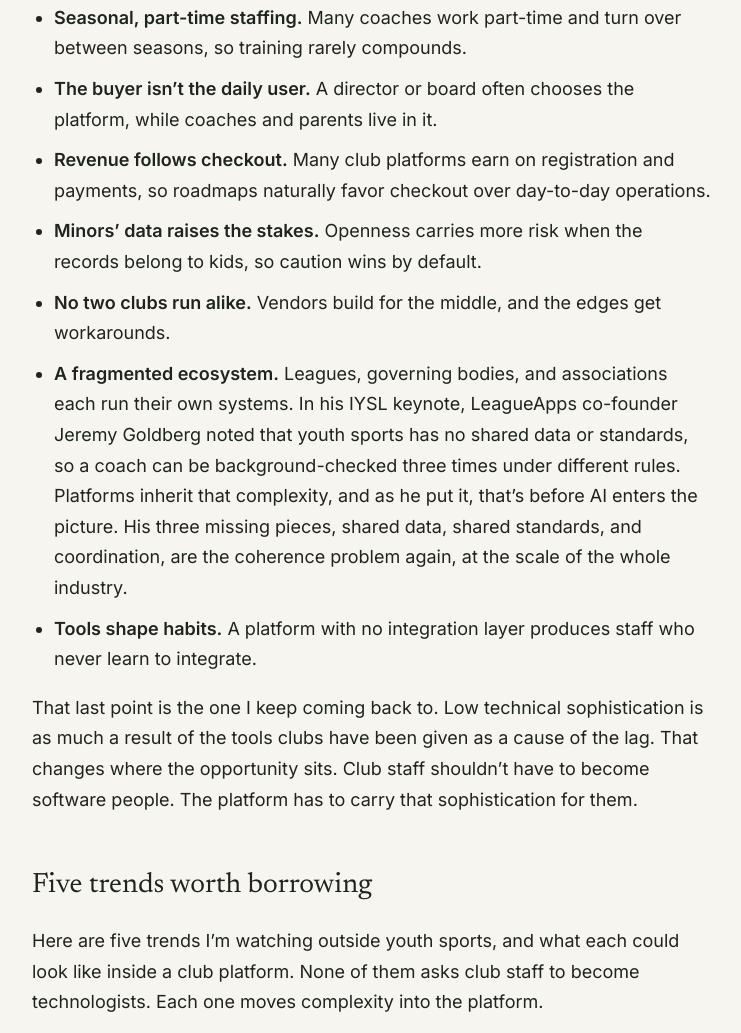
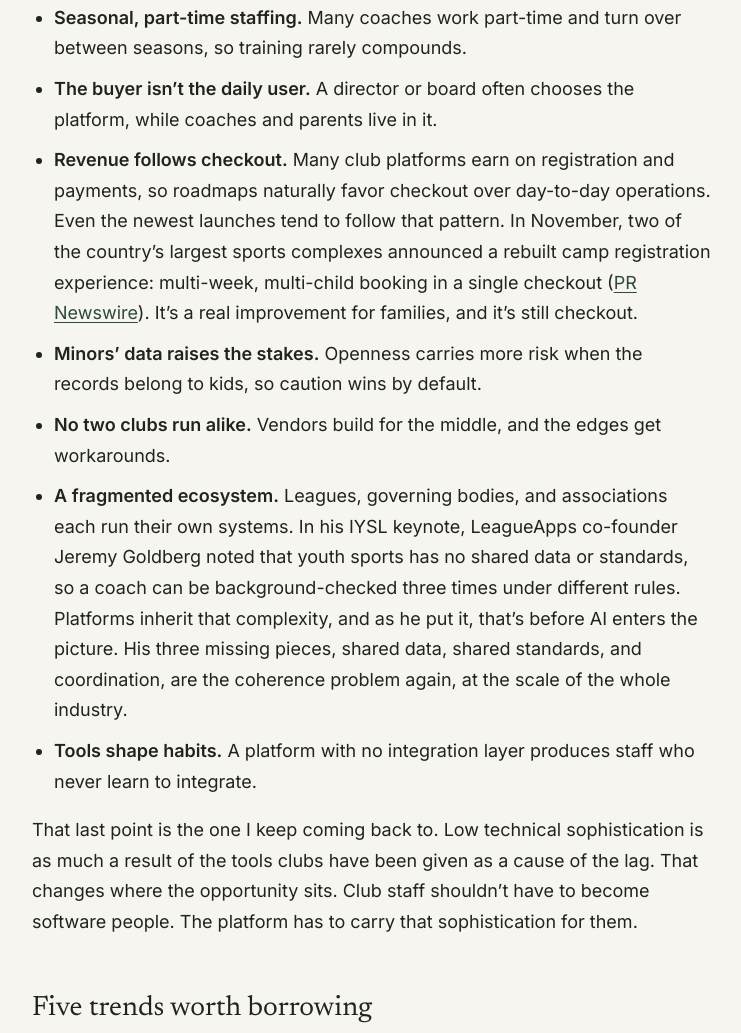
Before and after one commit to davecriswell/davecriswell.github.io, a plain HTML site: page docs/writing/reading-club-softwares-future-from-outside-the-club.html in a window 1280 px wide. Shown: the part 2588-3621 px from the top of the page, without its empty margins (112-853 px from the left). Drawn offline with Linux system fonts and the light colour scheme.

Commit message:
Add camp registration launch example to the leapfrog essay
Co-Authored-By: Claude Opus 5.5 <noreply@anthropic.com>
Claude-Session: https://claude.ai/code/session_01B7WdaVnWreCwFmmQxeWkab

```diff
--- a/docs/writing/reading-club-softwares-future-from-outside-the-club.html
+++ b/docs/writing/reading-club-softwares-future-from-outside-the-club.html
@@ -77,7 +77,7 @@
       <ul>
         <li><strong>Seasonal, part-time staffing.</strong> Many coaches work part-time and turn over between seasons, so training rarely compounds.</li>
         <li><strong>The buyer isn’t the daily user.</strong> A director or board often chooses the platform, while coaches and parents live in it.</li>
-        <li><strong>Revenue follows checkout.</strong> Many club platforms earn on registration and payments, so roadmaps naturally favor checkout over day-to-day operations.</li>
+        <li><strong>Revenue follows checkout.</strong> Many club platforms earn on registration and payments, so roadmaps naturally favor checkout over day-to-day operations. Even the newest launches tend to follow that pattern. In November, two of the country’s largest sports complexes announced a rebuilt camp registration experience: multi-week, multi-child booking in a single checkout (<a href="https://finance.yahoo.com/media-advertising/articles/st-james-chelsea-piers-launch-130000633.html" target="_blank" rel="noopener">PR Newswire</a>). It’s a real improvement for families, and it’s still checkout.</li>
         <li><strong>Minors’ data raises the stakes.</strong> Openness carries more risk when the records belong to kids, so caution wins by default.</li>
         <li><strong>No two clubs run alike.</strong> Vendors build for the middle, and the edges get workarounds.</li>
         <li><strong>A fragmented ecosystem.</strong> Leagues, governing bodies, and associations each run their own systems. In his IYSL keynote, LeagueApps co-founder Jeremy Goldberg noted that youth sports has no shared data or standards, so a coach can be background-checked three times under different rules. Platforms inherit that complexity, and as he put it, that’s before AI enters the picture. His three missing pieces, shared data, shared standards, and coordination, are the coherence problem again, at the scale of the whole industry.</li>
@@ -112,6 +112,8 @@
       <p><strong>The interface moves to the agent.</strong> Brinker has also argued that the user interface is losing its value as a moat, because AI agents work above it through APIs (<a href="https://newsletter.chiefmartec.com/p/the-saas-moats-are-crumbling-but-the-opportunity-is-bigger" target="_blank" rel="noopener">Brinker</a>). Youth sports is already seeing this. In November, Onsides launched what it calls the first youth sports MCP, pulling team data from several major platforms into ChatGPT so parents can check schedules and update availability (<a href="https://youthsportsbusinessreport.com/ai-agents-for-youth-sports-parents-apple-imessage-mcp/" target="_blank" rel="noopener">YSBR</a>). Operators see it coming too. At IYSL, Chad Gruen of 3-Step Sports predicted that opening an app to check your child’s schedule will be gone within five years. If parents get there first, the platform’s job shifts from owning the screen to governing the door.</p>
 
       <p><strong>Define it once.</strong> Data teams learned that when every report defines a metric its own way, the numbers quietly drift apart. A semantic layer defines metrics once and shares them with every dashboard and AI tool, and Thoughtworks advises starting with one domain (<a href="https://www.thoughtworks.com/radar/techniques/semantic-layer" target="_blank" rel="noopener">Thoughtworks</a>). For clubs, that first domain is obvious: registration and retention. I’ve watched the same “rostered players” number come out differently depending on which export it came from.</p>
+
+      <p>One line from that camp registration launch stuck with me: “Our families don’t plan summer one week at a time.” Families think in households and seasons, while most club software still thinks in single sessions. A platform that treats the household as the unit is exactly the kind of shared definition an AI agent would need.</p>
 
       <p><strong>Integration as a built-in.</strong> Software companies stitch their stacks together with tools like Zapier and, increasingly, MCP. Clubs mostly can’t, so their seams stay manual: league schedules, compliance status, CRM stages, staffing. The club version of this trend is that those connections come pre-built, with agreed formats on both sides.</p>
 
```
